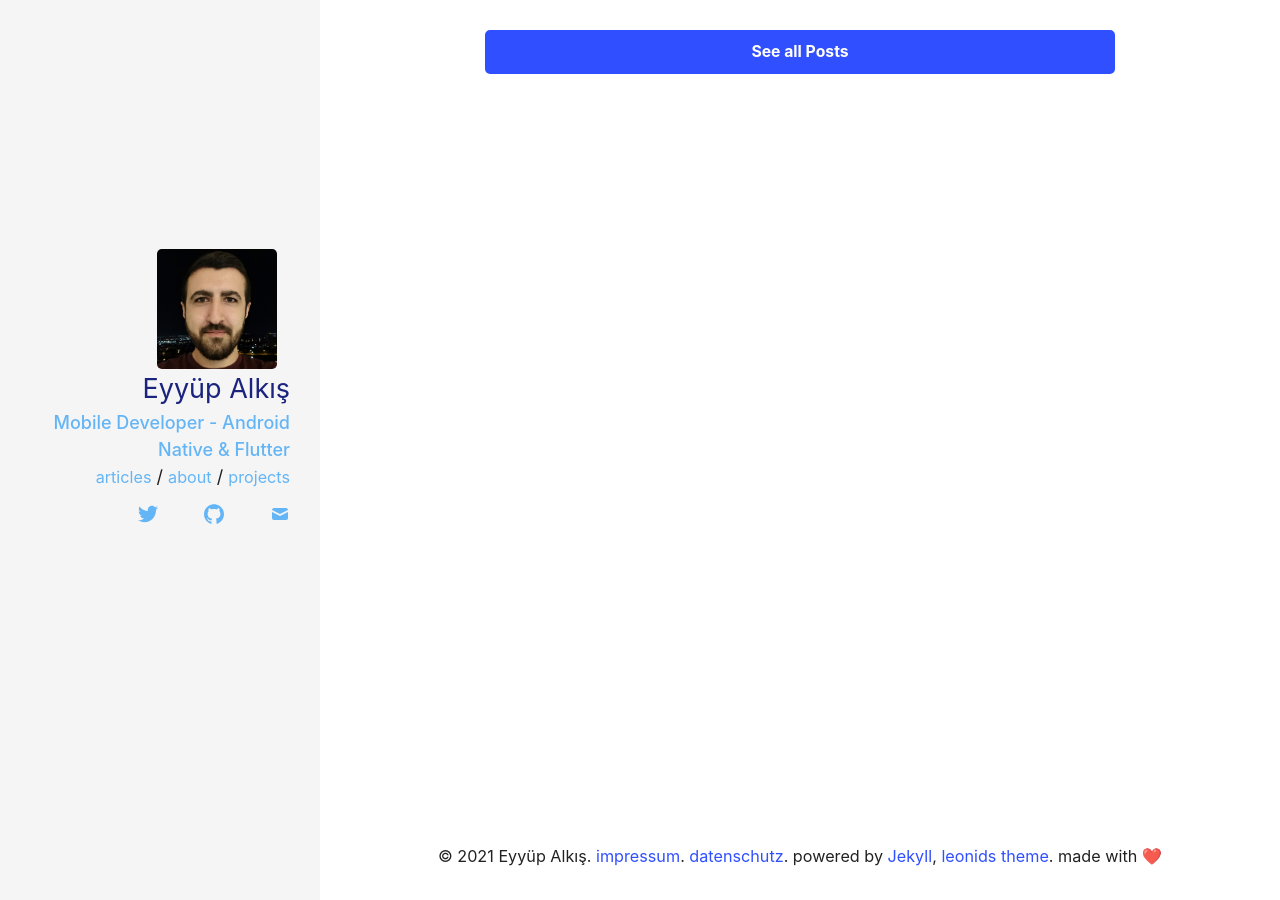
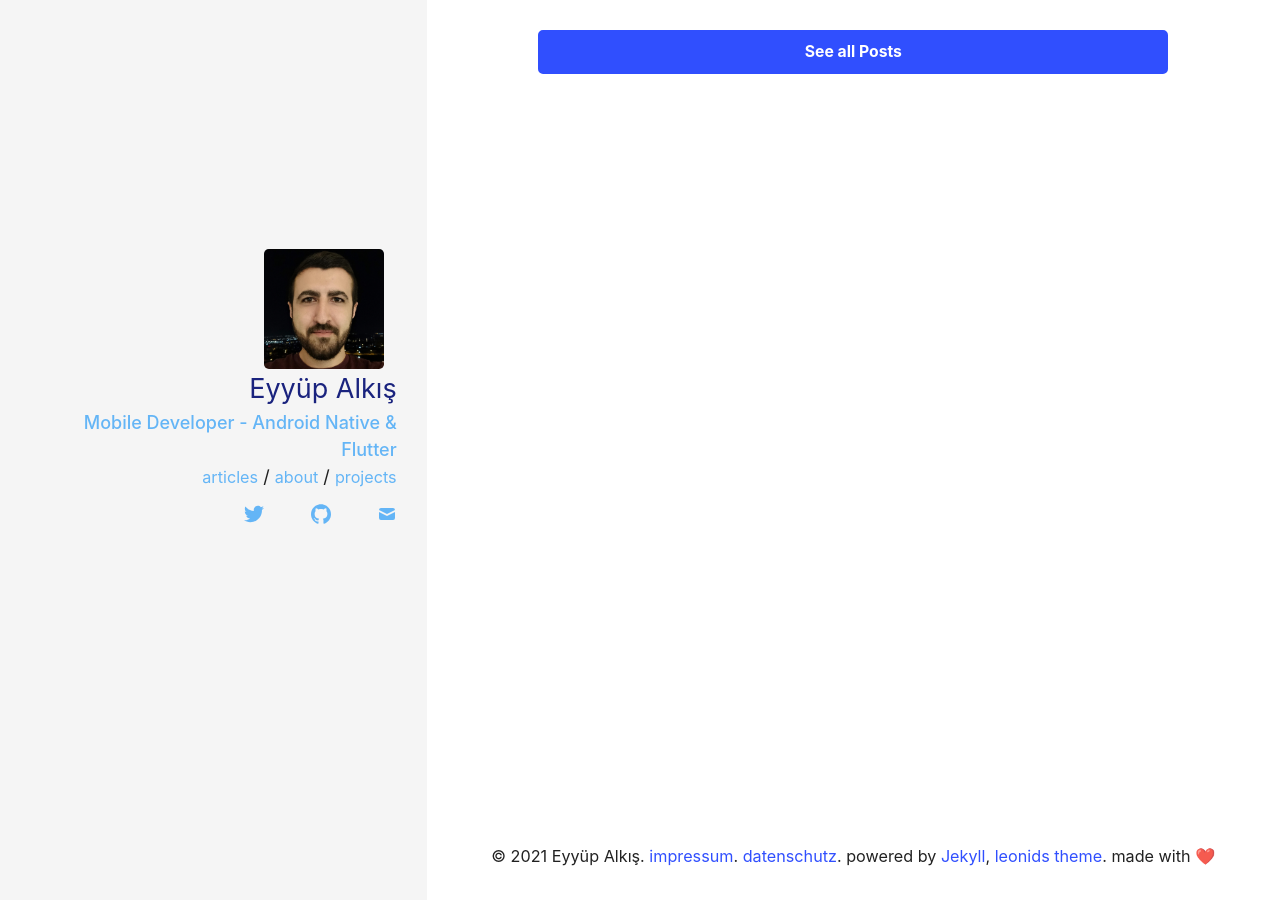
Before and after one commit to EyyupAlkis/About, a Jekyll site: the page built from index.html, in a window 1280 px wide. Built offline with Jekyll 4.4.1, drawn with Linux system fonts in a browser that asks for light colours.

Commit message:
column system changed

```diff
--- a/_layouts/default.html
+++ b/_layouts/default.html
@@ -11,12 +11,12 @@
 
 <body>
   <div class="row">
-    <div class="col s12 m3">
+    <div class="col s12 m4">
       <div class="table cover">
         {% include sidebar.html %}
       </div>
     </div>
-    <div class="col s12 m9">
+    <div class="col s12 m8">
       <div class="main-container">
         <main>
           {{ content }}
```
